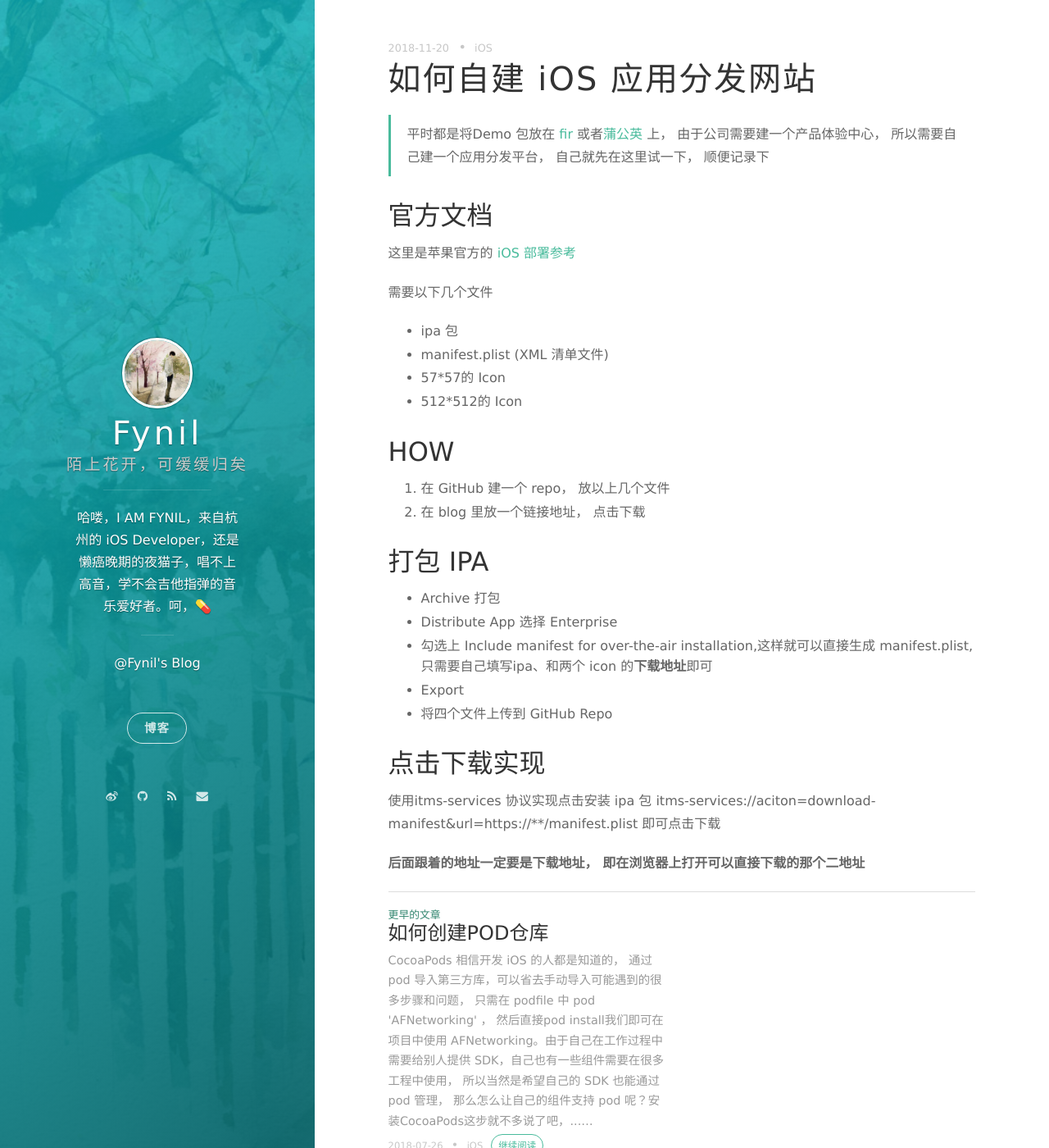
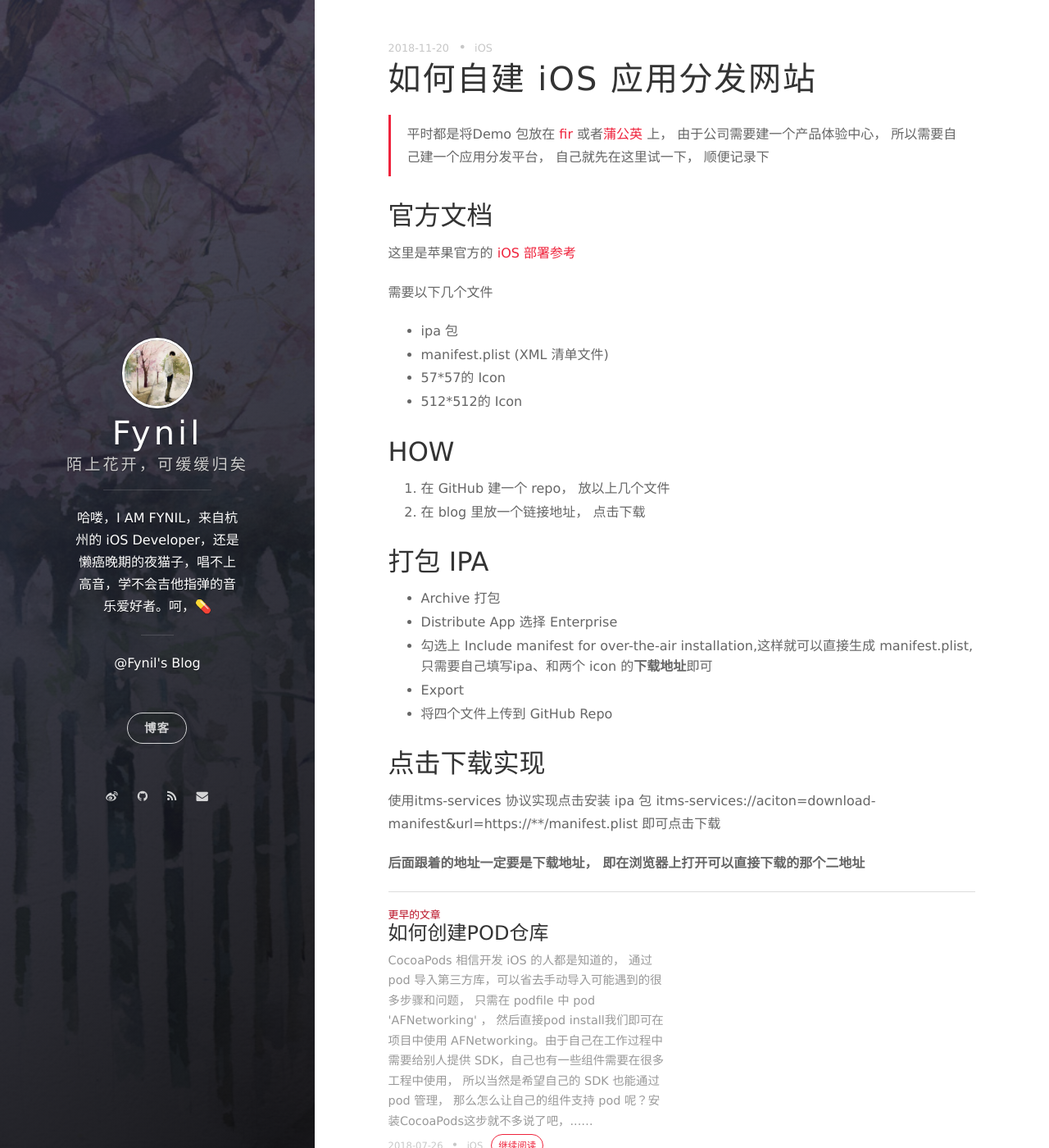
Before and after one commit to evenlinyf/evenlinyf.github.io, a Jekyll site: the page built from _posts/2018-07-26-如何自建 iOS 应用分发网站.md, in a window 1280 px wide and 1400 px high. Shown: the whole window at 82% size. Built offline with Jekyll 4.4.1, drawn with Linux system fonts in a browser that asks for light colours; nearby versions of some CDN libraries; comment, search, counter and statistics services are not loaded.

Commit message:
UPDATE COLOR

```diff
--- a/_sass/variables.scss
+++ b/_sass/variables.scss
@@ -11,9 +11,9 @@ $green:             #156F78;
 $purple:            #493252;
 $red:               #E25440;
 $orange:            #FB9C50;
-$slate:             #0BB3BD;
+$slate:             #2B2D42;
 $blue:              #2568A3;
-$catred:            #49BB9C;
+$catred:            #EF233C;
 
 $primary-color:     $catred;
 $secondary-color:   #5BA4E5;
```
